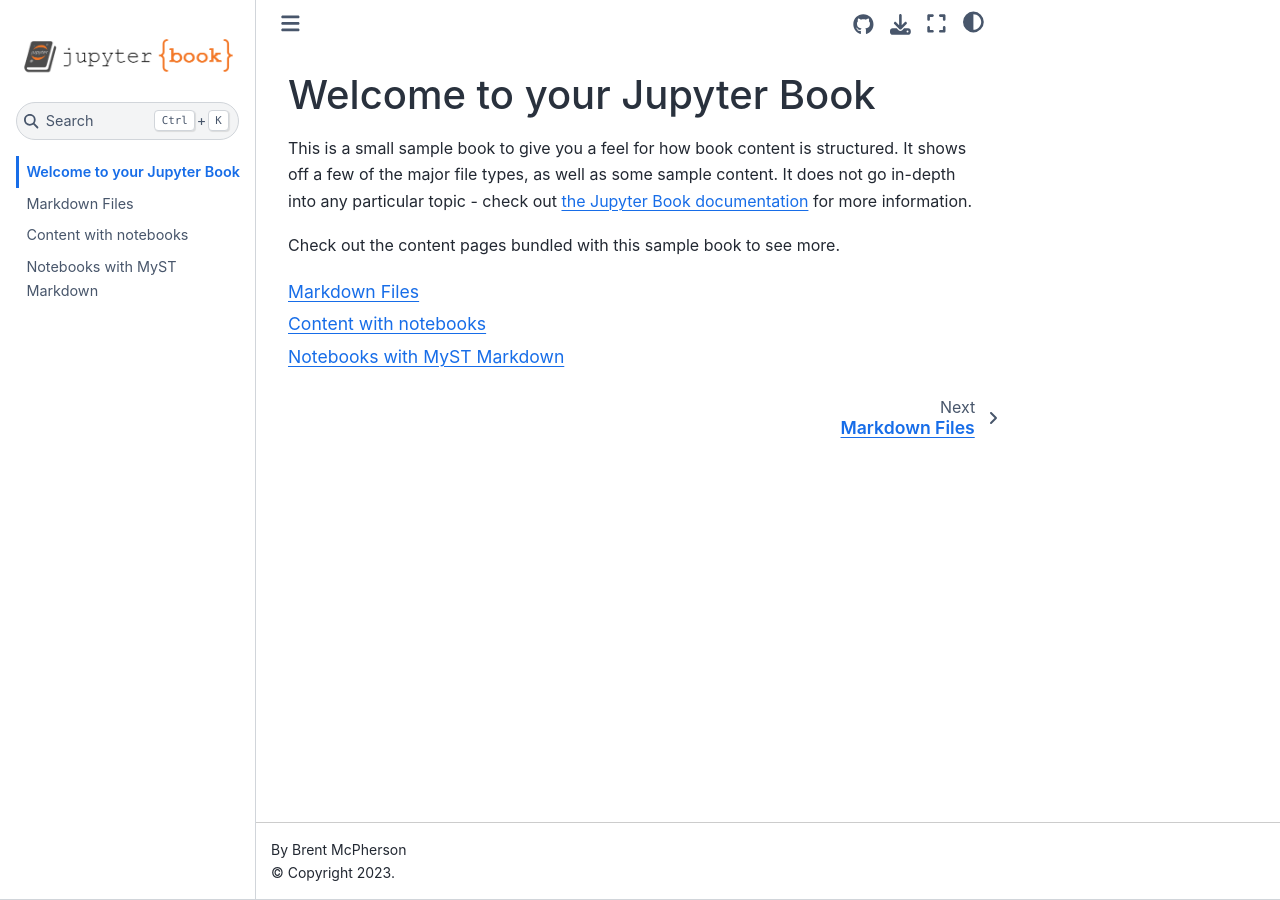
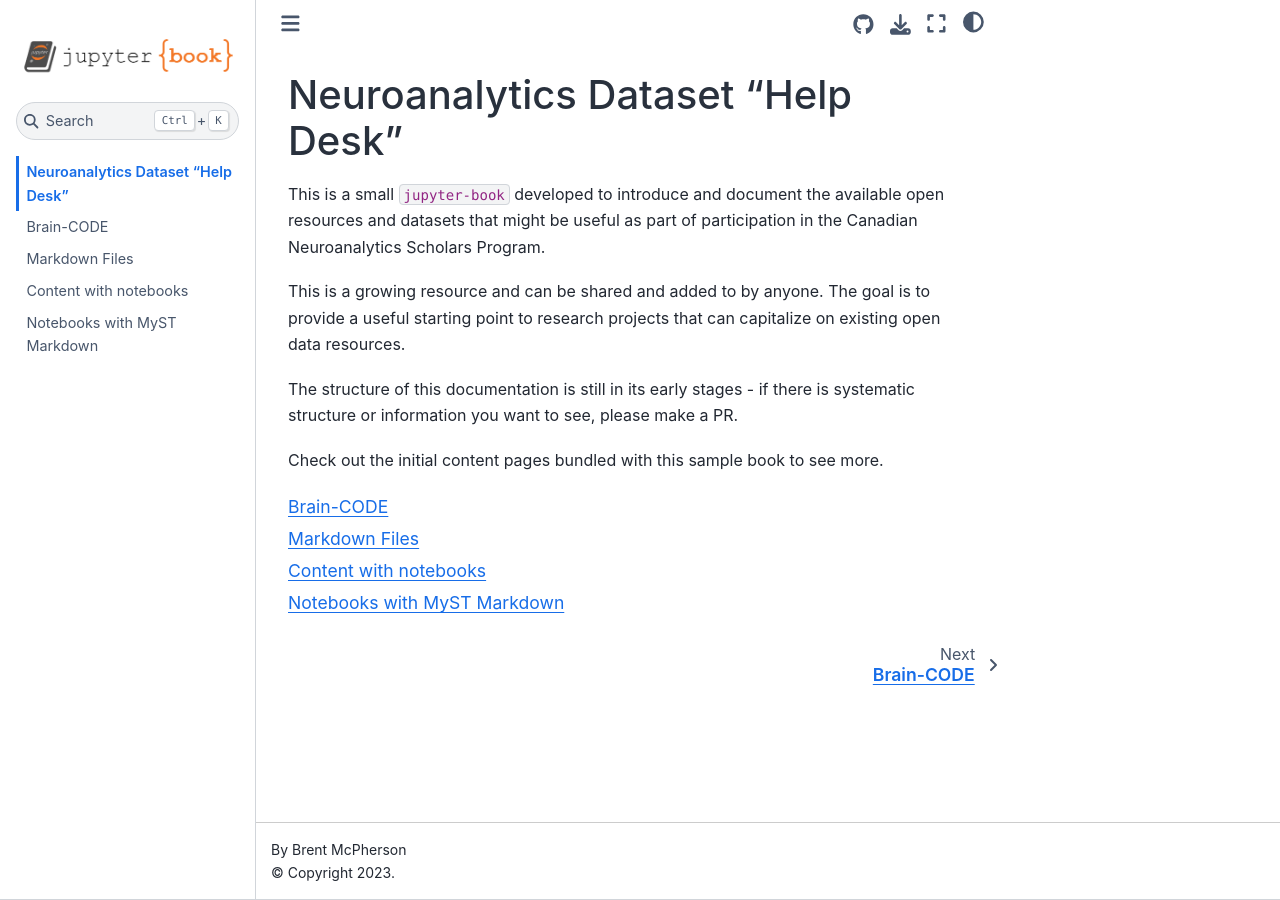
Before and after one commit to nbahador/neuroanalytics-datasets, a Jupyter Book: the page built from intro.md, in a window 1280 px wide. Built offline with Jupyter Book 1.0.4 settings and Sphinx 7.4.7 and the Sphinx Book theme 1.1.4, drawn with Linux system fonts in a browser that asks for light colours.

Commit message:
added an example resource, working on building structure for content

````diff
--- a/_toc.yml
+++ b/_toc.yml
@@ -4,6 +4,7 @@
 format: jb-book
 root: intro
 chapters:
+- file: brain-code
 - file: markdown
 - file: notebooks
 - file: markdown-notebooks
--- a/intro.md
+++ b/intro.md
@@ -1,11 +1,18 @@
-# Welcome to your Jupyter Book
+# Neuroanalytics Dataset "Help Desk"
 
-This is a small sample book to give you a feel for how book content is
-structured.
-It shows off a few of the major file types, as well as some sample content.
-It does not go in-depth into any particular topic - check out [the Jupyter Book documentation](https://jupyterbook.org) for more information.
+This is a small `jupyter-book` developed to introduce and document the
+available open resources and datasets that might be useful as part of
+participation in the Canadian Neuroanalytics Scholars Program.
 
-Check out the content pages bundled with this sample book to see more.
+This is a growing resource and can be shared and added to by
+anyone. The goal is to provide a useful starting point to research
+projects that can capitalize on existing open data resources.
+
+The structure of this documentation is still in its early stages - if
+there is systematic structure or information you want to see, please
+make a PR.
+
+Check out the initial content pages bundled with this sample book to see more.
 
 ```{tableofcontents}
 ```
````
Also changed, not shown: brain-code.md (+85 -0 lines), 1 other file.
